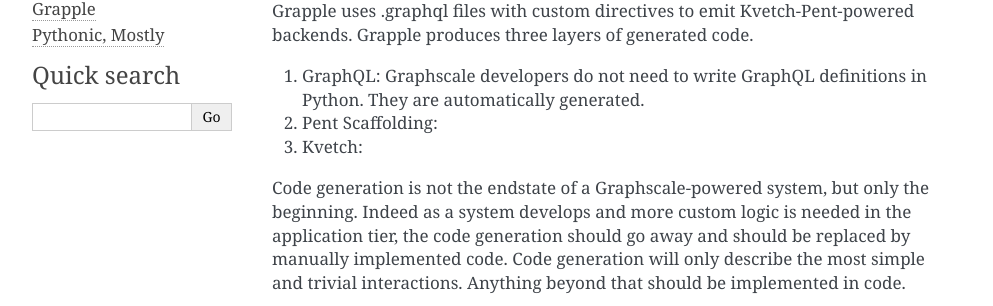
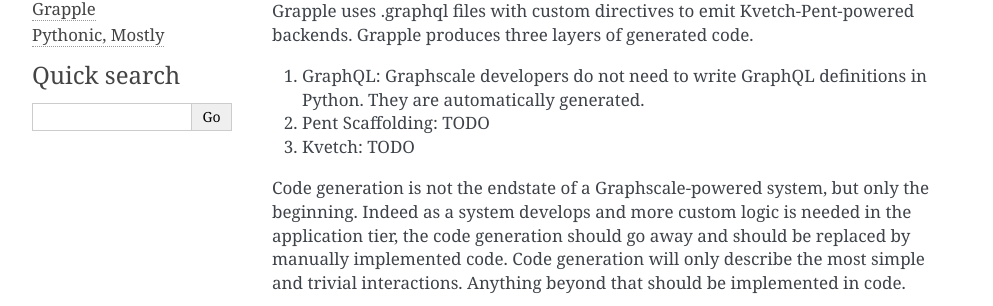
Before and after one commit to schrockn/graphscale, a Sphinx documentation site: the page built from docs/grapple.rst, in a window 1280 px wide. Shown: the part 216-522 px from the top of the page, without its empty margins (148-1141 px from the left). Built offline with Sphinx 7.4.7, drawn with Linux system fonts in a browser that asks for light colours.

Commit message:
add some TODOs to docs

```diff
--- a/docs/grapple.rst
+++ b/docs/grapple.rst
@@ -7,9 +7,8 @@
 
 1. GraphQL: Graphscale developers do not need to write GraphQL definitions in Python. They are automatically generated.
 
-2. Pent Scaffolding:
+2. Pent Scaffolding: TODO
 
-3. Kvetch:
-
+3. Kvetch: TODO
 
 Code generation is not the endstate of a Graphscale-powered system, but only the beginning. Indeed as a system develops and more custom logic is needed in the application tier, the code generation should go away and should be replaced by manually implemented code. Code generation will only describe the most simple and trivial interactions. Anything beyond that should be implemented in code.
--- a/docs/pythonic_heresy.rst
+++ b/docs/pythonic_heresy.rst
@@ -47,3 +47,5 @@
 
 Error Boundaries
 ================
+
+TODO
```
